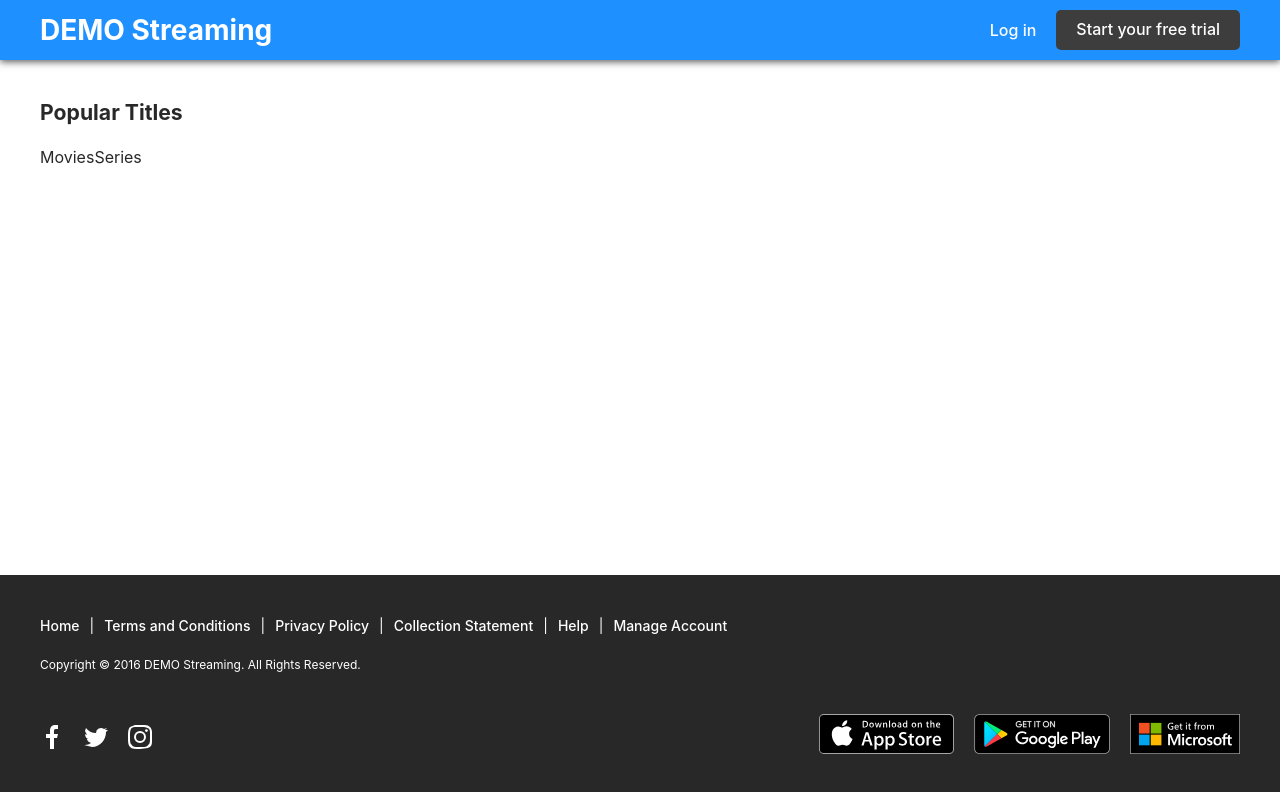
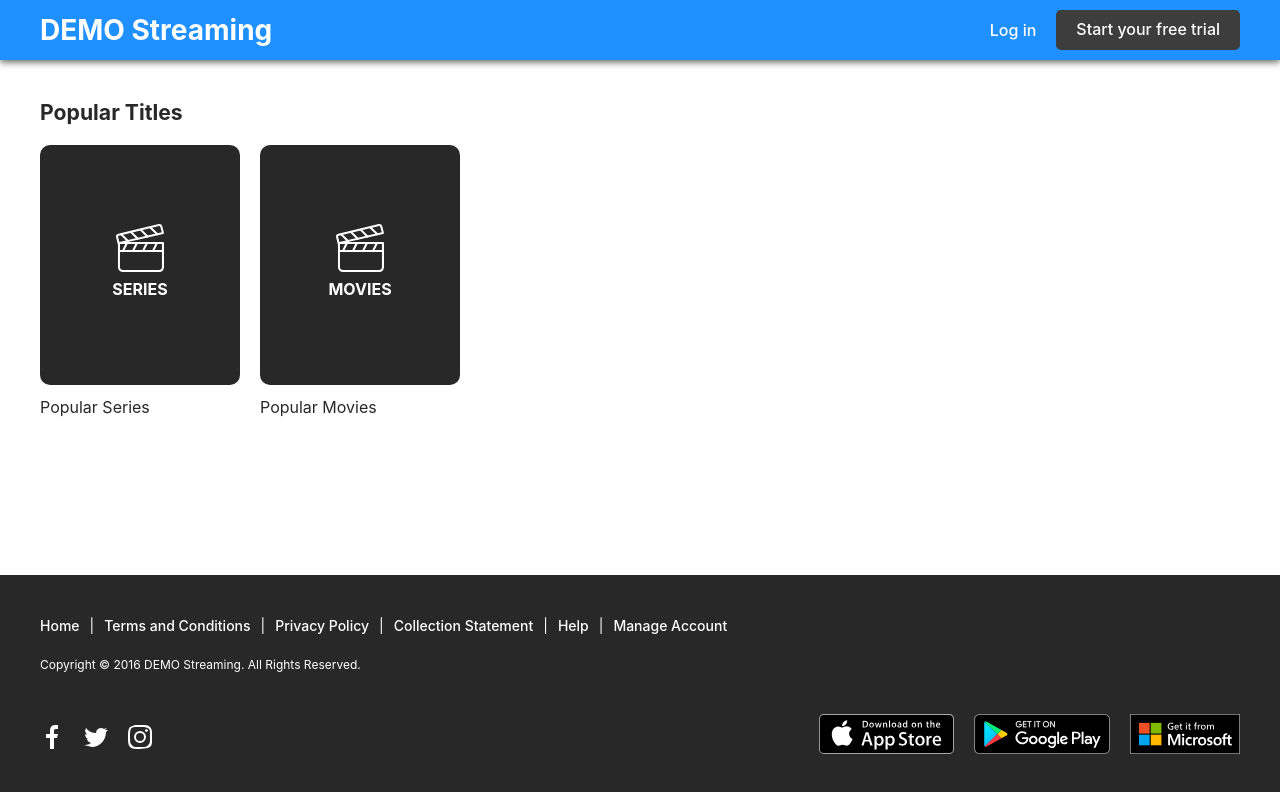
Before and after one commit to vajkri/react-challenge-2021, a React (Create React App) app: page / in a window 1280 px wide. Shown: the top 792 px of the page. Built offline with nearby package versions, Linux system fonts and the light colour scheme.

Commit message:
Update content on Home page

```diff
--- a/public/index.html
+++ b/public/index.html
@@ -33,6 +33,9 @@
 			<g id="facebook"><path d="M16 4h2V0h-3c-3 0-5 2-5 6v3H6v4h4v11h4V13h3l1-4h-4V6c0-1 0-2 2-2z"/></g>
 			<g id="twitter"><path d="M22 7l2-2h-3l2-2-3 1a5 5 0 00-8 4C8 8 4 6 2 3L1 6l2 4-2-1c0 3 2 5 4 5a5 5 0 01-2 0c0 2 2 3 4 4a10 10 0 01-7 2l8 2c8 0 14-7 14-15z"/></g>
 			<g id="instagram"><path d="M12 6a6 6 0 100 12 6 6 0 000-12zm0 10a4 4 0 110-8 4 4 0 010 8z"/><path d="M17 0H7L2 2C0 4 0 7 0 12s0 8 2 10 5 2 10 2l8-1c2-1 4-2 4-6V7c0-4-3-7-7-7zm3 20c-1 2-3 2-8 2s-7 0-8-2c-2-1-2-4-2-8C2 6 2 2 7 2h5c5 0 10 0 10 5v5c0 5 0 7-2 8z"/><circle cx="18.4" cy="5.6" r="1.4"/></g>
+			<g id="clapperboard">
+				<svg xmlns="http://www.w3.org/2000/svg" viewBox="0 0 511.8 511.8"><path d="M501 192H32c-6 0-11 5-11 10v256c0 30 24 54 53 54h384c30 0 54-24 54-54V202c0-5-5-10-11-10zm-11 266c0 18-14 32-32 32H74c-17 0-32-14-32-32V213h448v245z"/><path d="M511 93l-18-69c-4-17-21-27-38-23L25 103a32 32 0 00-24 39l20 79a11 11 0 0013 8c6-2 9-7 8-13l-1-5 462-105a11 11 0 008-13zM36 191l-14-54a11 11 0 018-13L460 22l2-1c5 0 9 4 10 9l16 58L36 191z"/><path d="M122 193c-6-3-12-1-15 5l-42 85a11 11 0 0019 10l42-86c3-5 1-11-4-14zM228 193c-5-3-11-1-14 5l-43 85a11 11 0 0019 10l43-86c3-5 1-11-5-14zM335 193c-5-3-12-1-14 5l-43 85a11 11 0 0019 10l43-86c2-5 0-11-5-14zM442 193c-6-3-12-1-15 5l-42 85a11 11 0 0019 10l42-86c3-5 1-11-4-14z"/><path d="M501 277H32a11 11 0 000 21h469a11 11 0 100-21zM135 173l-74-73a11 11 0 00-15 15l74 73a11 11 0 0015 0c4-4 4-11 0-15zM239 149l-73-73a11 11 0 00-16 15l74 74a11 11 0 0015 0c4-5 4-11 0-16zM343 126l-73-74a11 11 0 00-15 15l73 74c2 2 5 3 8 3s5-1 7-3c5-4 5-11 0-15zM448 102l-74-73a11 11 0 00-15 15l74 73c2 2 4 3 7 3s6-1 8-3c4-4 4-11 0-15z"/></svg>
+			</g>
 		</defs>
     </svg>
     <noscript>You need to enable JavaScript to run this app.</noscript>
--- a/src/atoms/Icon/Icon.module.scss
+++ b/src/atoms/Icon/Icon.module.scss
@@ -3,8 +3,6 @@
 .wrapper {
 	display: flex;
 	flex-shrink: 0;
-	width: $iconSizeMd;
-	height: $iconSizeMd;
 
 	fill: currentColor;
 
@@ -14,3 +12,13 @@
 		height: 100%;
 	}
 }
+
+.sizeMd {
+	width: $iconSizeMd;
+	height: $iconSizeMd;
+}
+
+.sizeLg {
+	width: $iconSizeLg;
+	height: $iconSizeLg;
+}
--- a/src/atoms/Icon/Icon.tsx
+++ b/src/atoms/Icon/Icon.tsx
@@ -1,15 +1,21 @@
 import React from 'react'
+import classNames from 'classnames'
 import styles from './Icon.module.scss'
-import classNames from 'classnames'
 
 interface IconProps {
 	className?: string
 	id: string
+	size?: 'md' | 'lg'
 }
 
 export const Icon: React.FunctionComponent<IconProps> = props => {
 	return (
-		<i className={classNames(styles.wrapper, props.className)}>
+		<i
+			className={classNames(
+				styles.wrapper,
+				{ [styles.sizeMd]: props.size === 'md' || props.size === undefined, [styles.sizeLg]: props.size === 'lg' },
+				props.className
+			)}>
 			<svg>
 				<use href={'#' + props.id}></use>
 			</svg>
--- /dev/null
+++ b/src/pages/HomePage/HomePage.module.scss
@@ -0,0 +1,44 @@
+@import '../../styles/01-settings/behavior';
+@import '../../styles/01-settings/colors';
+@import '../../styles/01-settings/sizes';
+@import '../../styles/01-settings/spacing';
+@import '../../styles/01-settings/typography';
+
+.wrapper {
+	display: flex;
+}
+
+.catLinkWrapper {
+	&:not(:last-child) {
+		margin-right: $spacingBase;
+	}
+}
+
+.catLink {
+	//
+}
+
+.catLinkImgWrapper {
+	display: flex;
+	flex-direction: column;
+	justify-content: center;
+	align-items: center;
+	width: 200px;
+	height: 240px;
+
+	background-color: $colorDark;
+	border-radius: $borderRadius;
+
+	color: $colorLight;
+
+	transition: background-color $easeBase $transTimeBase;
+
+	.catLink:hover & {
+		background-color: $colorDarkHover;
+	}
+}
+
+.catLinkCategory {
+	font-size: $fontSizeBase;
+	text-transform: uppercase;
+}
--- a/src/pages/HomePage/HomePage.tsx
+++ b/src/pages/HomePage/HomePage.tsx
@@ -1,11 +1,27 @@
 import React from 'react'
 import { Link } from '../../atoms/Link/Link'
+import styles from './HomePage.module.scss'
+import { Icon } from '../../atoms/Icon/Icon'
 
 export const HomePage: React.FunctionComponent = () => {
+	const renderCategoryLink = (category: string, title: string) => (
+		<article className={styles.catLink}>
+			<div className={styles.catLinkImgWrapper}>
+				<Icon id={'clapperboard'} size={'lg'} />
+				<h2 className={styles.catLinkCategory}>{category}</h2>
+			</div>
+			<p className={'u-mt-sm'}>{title}</p>
+		</article>
+	)
+
 	return (
-		<div>
-			<Link href={'/movies'}>Movies</Link>
-			<Link href={'/series'}>Series</Link>
+		<div className={styles.wrapper}>
+			<Link className={styles.catLinkWrapper} href={'/series'}>
+				{renderCategoryLink('Series', 'Popular Series')}
+			</Link>
+			<Link className={styles.catLinkWrapper} href={'/movies'}>
+				{renderCategoryLink('Movies', 'Popular Movies')}
+			</Link>
 		</div>
 	)
 }
```
